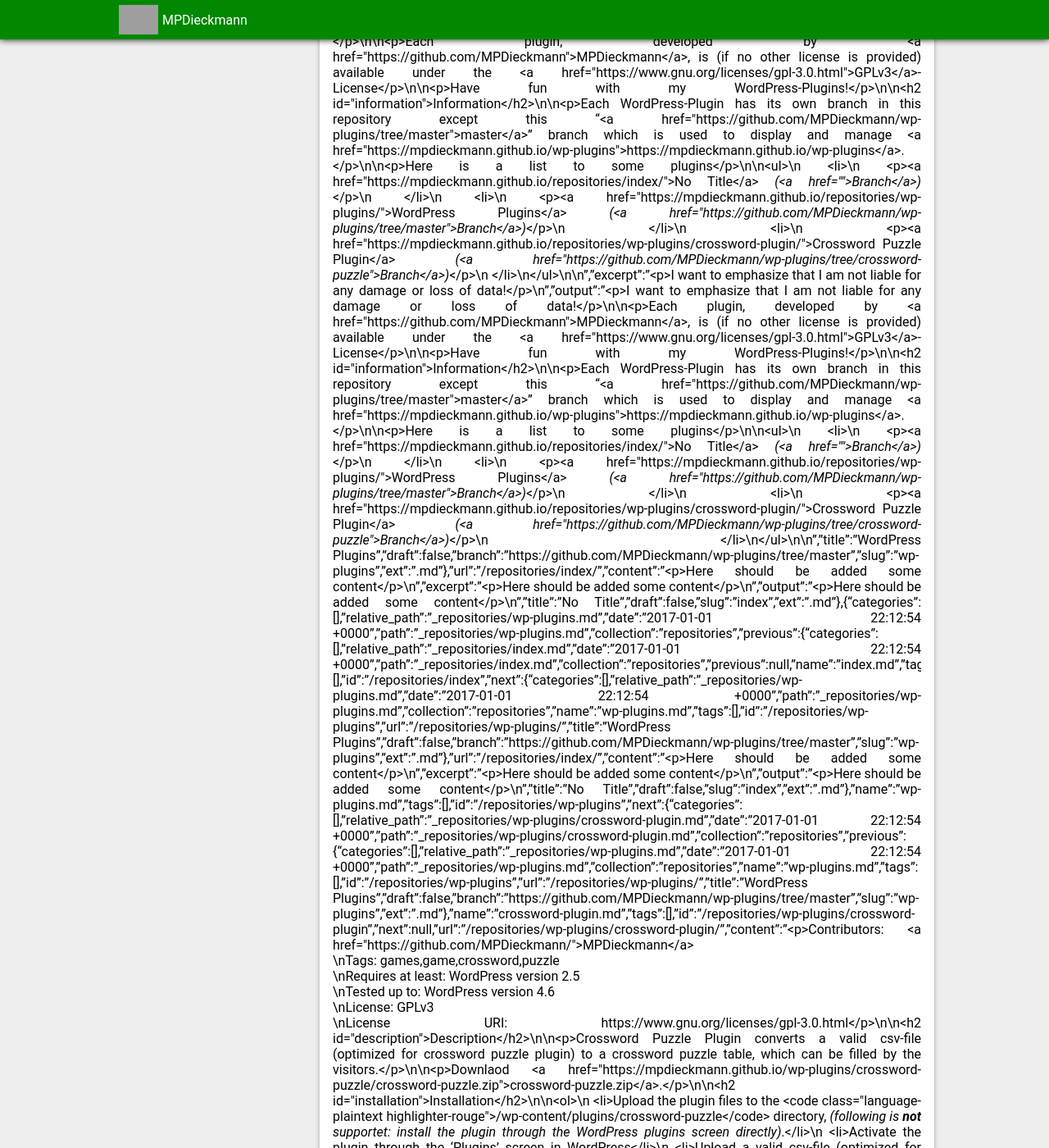
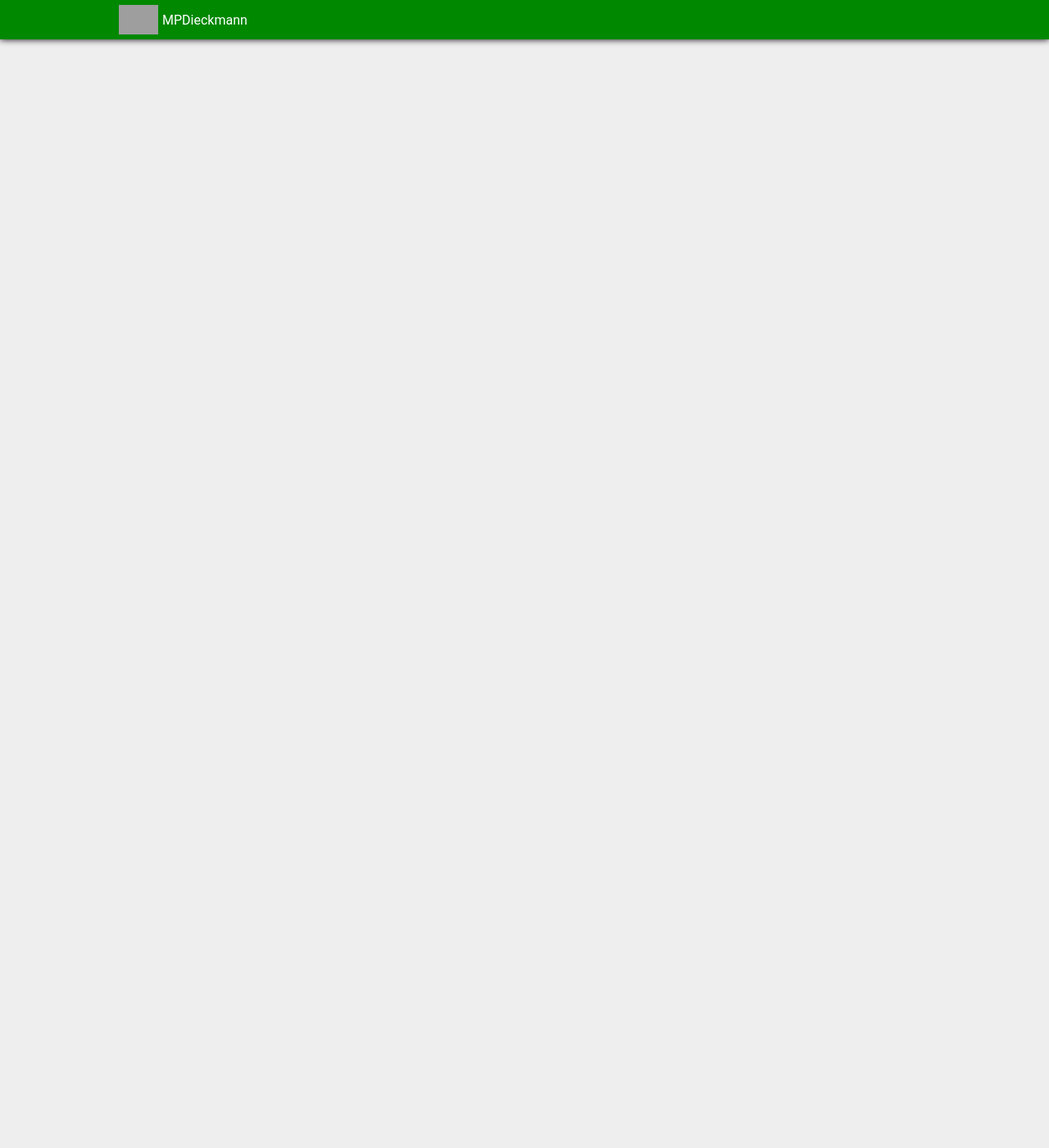
Before and after one commit to MPDieckmann/mpdieckmann.github.io, a Jekyll site: the page built from index.md, in a window 1280 px wide and 1400 px high, scrolled down 771 px. Shown: the whole window at 82% size. Built offline with Jekyll 4.4.1, drawn with Linux system fonts in a browser that asks for light colours; after the commit the page ends 900 px from its top, so only the background shows below that; some of the changed text lies outside the part shown.

Commit message:
Update index.md

```diff
--- a/index.md
+++ b/index.md
@@ -25,7 +25,5 @@
 * [WordPress Themes](/wp-themes/)
 * [WordPress Plugins](/wp-plugins/)
 
-{{ site.repositories | jsonify }}
-
 ## Other Repositories
 * [JavaScript functions and classes](/Snippets/)
```
